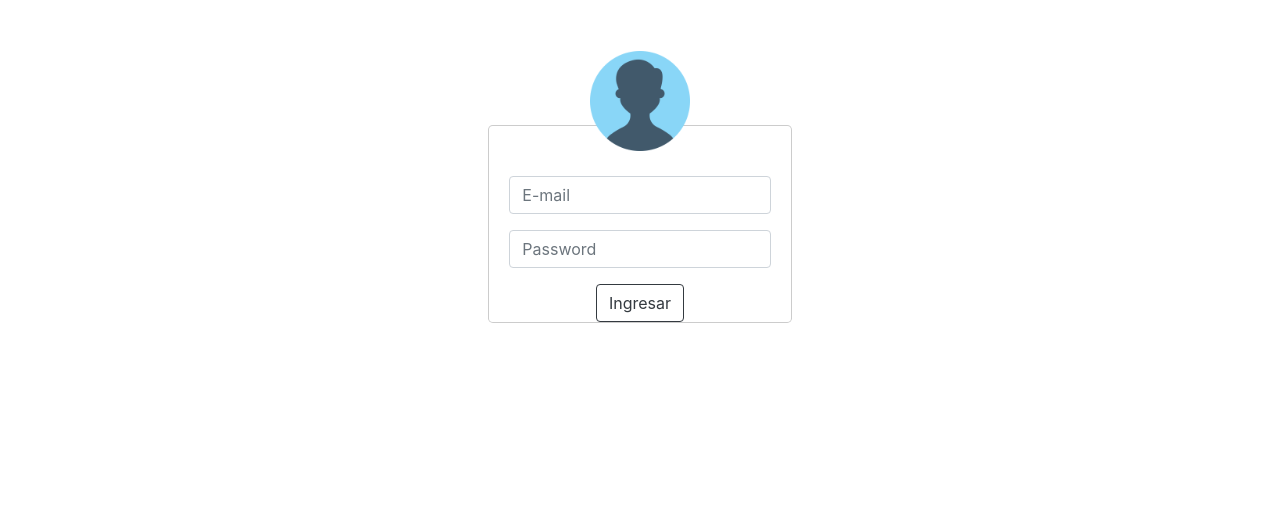
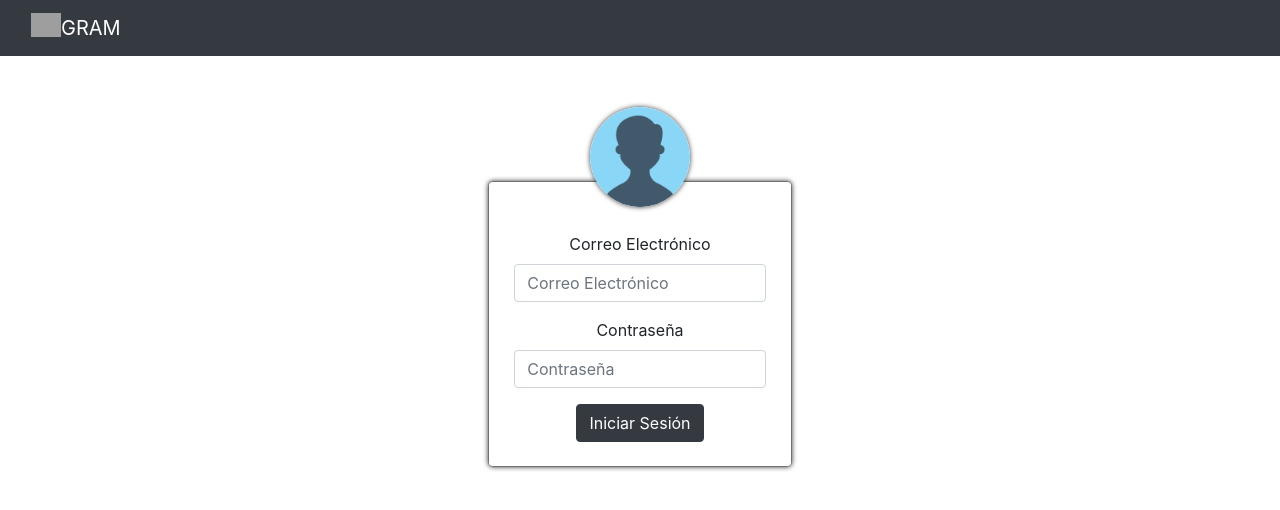
Before and after one commit to OscarEduardo7/UgramPro, a React (Create React App) app: page / in a window 1280 px wide. Shown: the top 510 px of the page. Built offline with nearby package versions, Linux system fonts and the light colour scheme; grey boxes are pictures that could not be loaded.

Commit message:
formulario arreglado(bootstrap), se obtienen datos y se muestran en consola

```diff
--- a/package.json
+++ b/package.json
@@ -7,6 +7,8 @@
     "@testing-library/react": "^11.2.5",
     "@testing-library/user-event": "^12.7.1",
     "bootstrap": "^4.6.0",
+    "jquery": "^3.5.1",
+    "popper.js": "^1.16.1",
     "react": "^17.0.1",
     "react-bootstrap": "^1.5.0",
     "react-dom": "^17.0.1",
--- a/public/index.html
+++ b/public/index.html
@@ -24,7 +24,7 @@
       work correctly both with client-side routing and a non-root public URL.
       Learn how to configure a non-root public URL by running `npm run build`.
     -->
-    <title>React App</title>
+    <title>Ugram</title>
   </head>
   <body>
     <noscript>You need to enable JavaScript to run this app.</noscript>
--- /dev/null
+++ b/src/components/FormLogin.js
@@ -0,0 +1,48 @@
+import React, { Component } from 'react';
+import user1 from '../img/user.png';
+
+export default class FormLogin extends Component {
+    //creamos el state inicial del formulario
+    state = {
+        correo: '',
+        contra: ''
+    }
+
+    //con esta funcion actualizamos el State, actualizando correo y contra con el valor actual que tiene el input
+    //con target que tiene el elemento que esta causando el elemento
+    //es con la funcion que esta adentro de cada input
+
+
+    //hago el submit y obtengo los datos metiendolos en el state
+    _handleSubmit = (e) =>{
+        e.preventDefault()
+        console.log(this.state)
+    }
+    render(){
+        return(
+            <div className="modal-dialog text-center">
+            <div className="col-sm-8 cuadro-central">
+                <div className="modal-content">
+                    <div className="col-12 user-img">
+                        <img src={user1}></img>
+                    </div>
+                        <form onSubmit={this._handleSubmit}>
+                        <div className="mb-3">
+                            <label htmlFor="uCorreo" className="form-label">Correo Electrónico</label>
+                            <input onChange={e => this.setState({ correo: e.target.value})} type="email" className="form-control" id="uCorreo" placeholder="Correo Electrónico" aria-describedby="emailHelp"/>
+                        </div>
+                        <div className="mb-3">
+                            <label htmlFor="uContra" className="form-label">Contraseña</label>
+                            <input onChange={e => this.setState({ contra: e.target.value})} type="password" className="form-control" id="uContra" placeholder="Contraseña"/>
+                        </div>
+                        <button type="submit" className="btn btn-dark">Iniciar Sesión</button>
+                        </form>
+                    <div>
+                        <br></br>
+                    </div>
+                </div>
+            </div>
+        </div>
+        )
+    }
+}
--- /dev/null
+++ b/src/components/Menu.js
@@ -0,0 +1,16 @@
+import React, { Component } from 'react';
+
+export default class Menu extends Component {
+    render(){
+        return(
+            <nav className="navbar navbar-dark bg-dark">
+              <div className="container-fluid">
+                <a className="navbar-brand" href="#">
+                  <img src="https://cdn.worldvectorlogo.com/logos/u-bahn.svg" alt="" width="30" height="24" className="d-inline-block align-top"/>
+                GRAM
+                </a>
+              </div>
+            </nav>
+        )
+    }
+}
--- a/src/css/Login.css
+++ b/src/css/Login.css
@@ -6,12 +6,13 @@
 .user-img img{
     width: 100px;
     height: 100px;
+    box-shadow: 0px 0px 5px rgb(59, 59, 59);
+    border-radius: 50%;
 }
 
 .modal-content{
-    background-color: royalblue;
-    opacity: .55px;
-    padding: 0 20px;
+    padding: 0px 25px;
+    box-shadow: 0px 0px 5px rgb(57, 57, 58);
 }
 .cuadro-central{
     margin:0 auto;
--- a/src/index.js
+++ b/src/index.js
@@ -3,6 +3,11 @@ import ReactDOM from 'react-dom';
 import './index.css';
 import App from './App';
 import Routes from './routes/Routes'
+import 'bootstrap/dist/css/bootstrap.min.css';
+import $ from 'jquery';
+import Popper from 'popper.js';
+import 'bootstrap/dist/js/bootstrap.bundle.min';
+
 
 ReactDOM.render(
   <React.StrictMode>
--- a/src/pages/Login.js
+++ b/src/pages/Login.js
@@ -1,36 +1,27 @@
 import React, { Component } from 'react';
 import user1 from '../img/user.png';
-import {Form, Button} from 'react-bootstrap';
+import {Form, Button, FormGroup} from 'react-bootstrap';
 import '../css/Login.css'
+import Menu from '../components/Menu'
+import FormLogin from '../components/FormLogin';
 
 export default class Login extends Component {
+    state={ email: '', password: ''};
+
+    handleClick(e){
+        //primero evitamos que el boton recargue
+        e.preventDefault()
+        const correo = document.getElementById('correoU').value
+        const contra = document.getElementById('passU').value
+        this.setState={ email: correo, password: contra}
+    }
+
     render() {
         return (
-            <div class="modal-dialog text-center">
-                <div class="col-sm-8 cuadro-central">
-                    <div class="modal-content">
-                        <div class="col-12 user-img">
-                            <img src={user1}></img>
-                        </div>
-
-                        <Form>
-                        <Form.Group controlId="formBasicEmail">
-                            <Form.Control type="email" placeholder="E-mail" />
-                        </Form.Group>
-
-                        <Form.Group controlId="formBasicPassword">
-                            <Form.Control type="password" placeholder="Password" />
-                        </Form.Group>
-
-                        <Form.Group controlId="formBasicCheckbox">
-                        </Form.Group>
-                        <Button variant="outline-dark" type="submit">
-                            Ingresar
-                        </Button>
-                        </Form>
-                    </div>
-                </div>
-            </div>
+            <>
+            <Menu />
+            <FormLogin />
+            </>
         )
     }
 }
```
Also changed, not shown: 1 other file (tests, documents, lock files or other folders).
